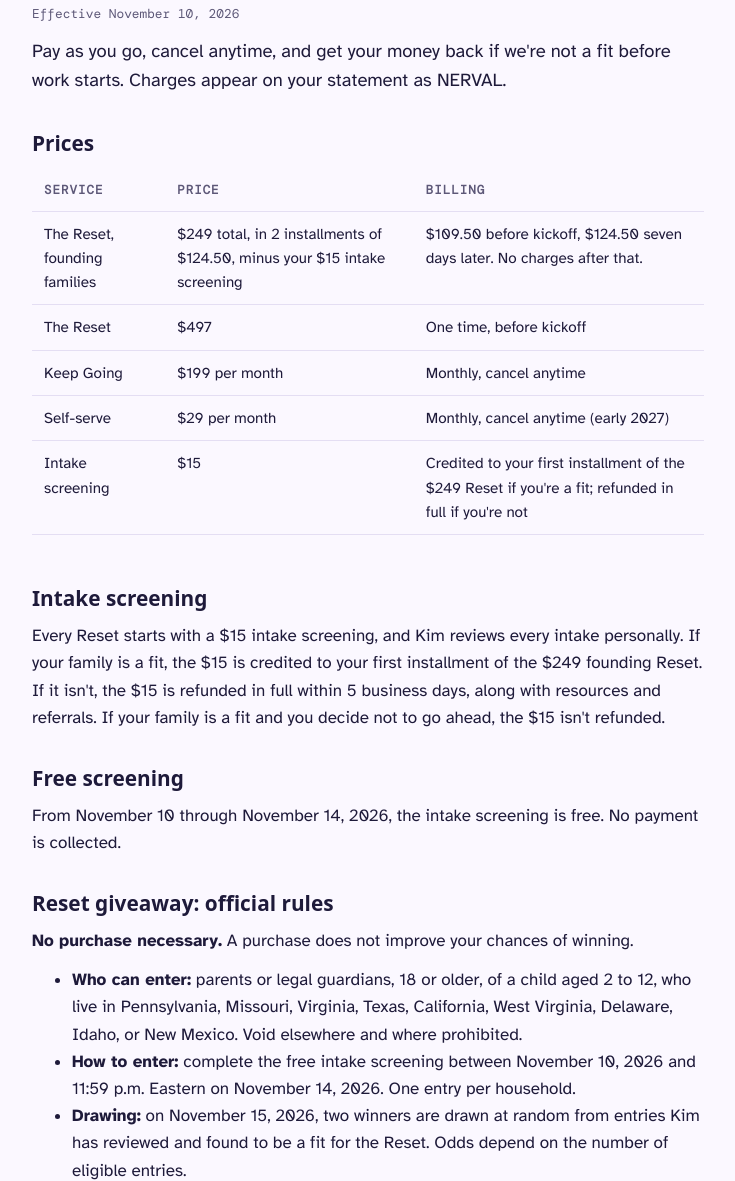
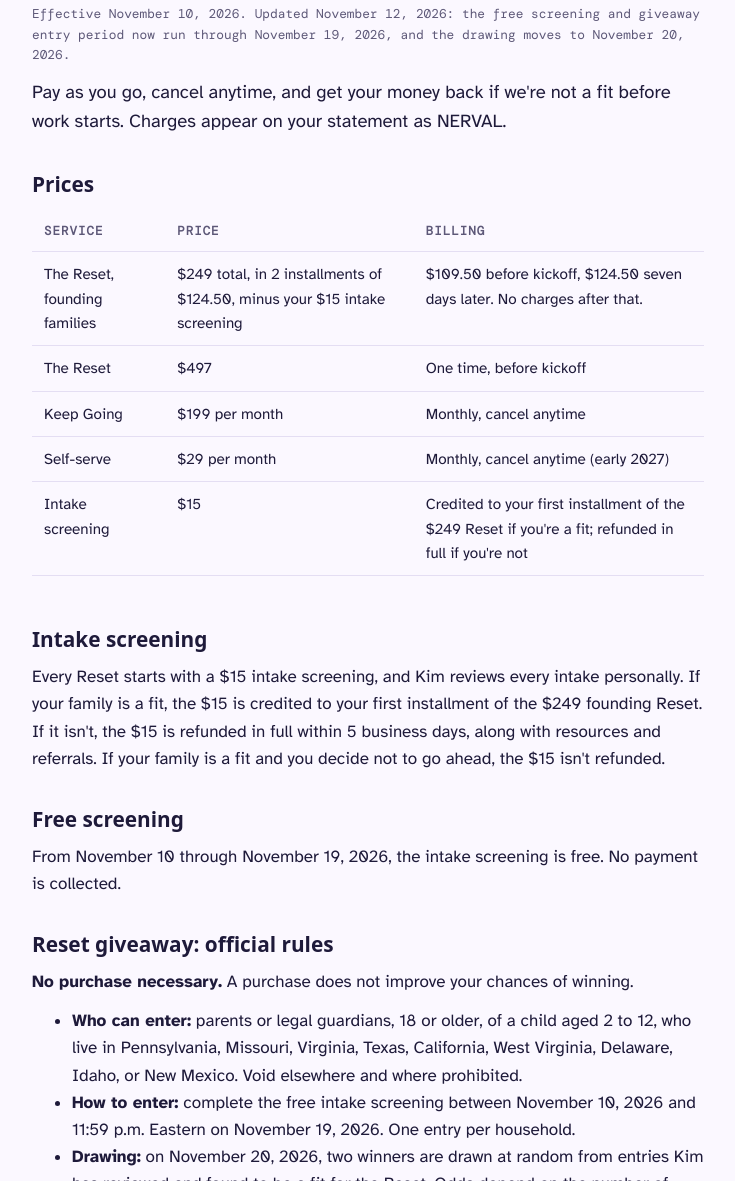
Before and after one commit to GladlyRaracat/lastnerve, a plain HTML site: page terms.html in a window 1280 px wide. Shown: the part 159-1340 px from the top of the page, without its empty margins (272-1007 px from the left). Drawn offline with nearby package versions, Linux system fonts and the light colour scheme; a web font is replaced by a local one.

Commit message:
Extend free screening and giveaway entry through Nov 19, drawing Nov 20
Co-Authored-By: Claude Fable 5.2 <noreply@anthropic.com>
Claude-Session: https://claude.ai/code/session_01EXtUc5GTZxYC2WP1gWBi6H

```diff
--- a/terms.html
+++ b/terms.html
@@ -40,7 +40,7 @@ footer a{color:var(--muted)}
   <div class="top"><a class="logo" href="/">last<span>nerve</span></a><a class="small" href="/#join">Start the intake</a></div>
 
   <h1>Terms and refunds</h1>
-  <p class="fine">Effective November 10, 2026</p>
+  <p class="fine">Effective November 10, 2026. Updated November 12, 2026: the free screening and giveaway entry period now run through November 19, 2026, and the drawing moves to November 20, 2026.</p>
   <p class="lead">Pay as you go, cancel anytime, and get your money back if we're not a fit before work starts. Charges appear on your statement as NERVAL.</p>
 
   <h2>Prices</h2>
@@ -59,14 +59,14 @@ footer a{color:var(--muted)}
   <p>Every Reset starts with a $15 intake screening, and Kim reviews every intake personally. If your family is a fit, the $15 is credited to your first installment of the $249 founding Reset. If it isn't, the $15 is refunded in full within 5 business days, along with resources and referrals. If your family is a fit and you decide not to go ahead, the $15 isn't refunded.</p>
 
   <h2>Free screening</h2>
-  <p>From November 10 through November 14, 2026, the intake screening is free. No payment is collected.</p>
+  <p>From November 10 through November 19, 2026, the intake screening is free. No payment is collected.</p>
 
   <h2 id="giveaway">Reset giveaway: official rules</h2>
   <p><strong>No purchase necessary.</strong> A purchase does not improve your chances of winning.</p>
   <ul>
     <li><strong>Who can enter:</strong> parents or legal guardians, 18 or older, of a child aged 2 to 12, who live in Pennsylvania, Missouri, Virginia, Texas, California, West Virginia, Delaware, Idaho, or New Mexico. Void elsewhere and where prohibited.</li>
-    <li><strong>How to enter:</strong> complete the free intake screening between November 10, 2026 and 11:59 p.m. Eastern on November 14, 2026. One entry per household.</li>
-    <li><strong>Drawing:</strong> on November 15, 2026, two winners are drawn at random from entries Kim has reviewed and found to be a fit for the Reset. Odds depend on the number of eligible entries.</li>
+    <li><strong>How to enter:</strong> complete the free intake screening between November 10, 2026 and 11:59 p.m. Eastern on November 19, 2026. One entry per household.</li>
+    <li><strong>Drawing:</strong> on November 20, 2026, two winners are drawn at random from entries Kim has reviewed and found to be a fit for the Reset. Odds depend on the number of eligible entries.</li>
     <li><strong>Prize:</strong> two prizes, each one 2-week Reset. Approximate retail value $497 each. No cash alternative, and the prize can't be transferred. The Reset must start by December 31, 2026.</li>
     <li><strong>Winners:</strong> notified by email at the address on the screening. A winner who doesn't reply within 3 days forfeits, and another entry is drawn. Winners are never asked for a review or testimonial.</li>
     <li><strong>Sponsor:</strong> Gladly Rara LLC, <a href="mailto:kimmitchellpotter@gladlyrara.com">kimmitchellpotter@gladlyrara.com</a>. This giveaway is not sponsored, endorsed, or administered by TikTok, Meta, or YouTube.</li>
```
Also changed, not shown: index.html (+5 -5 lines).
